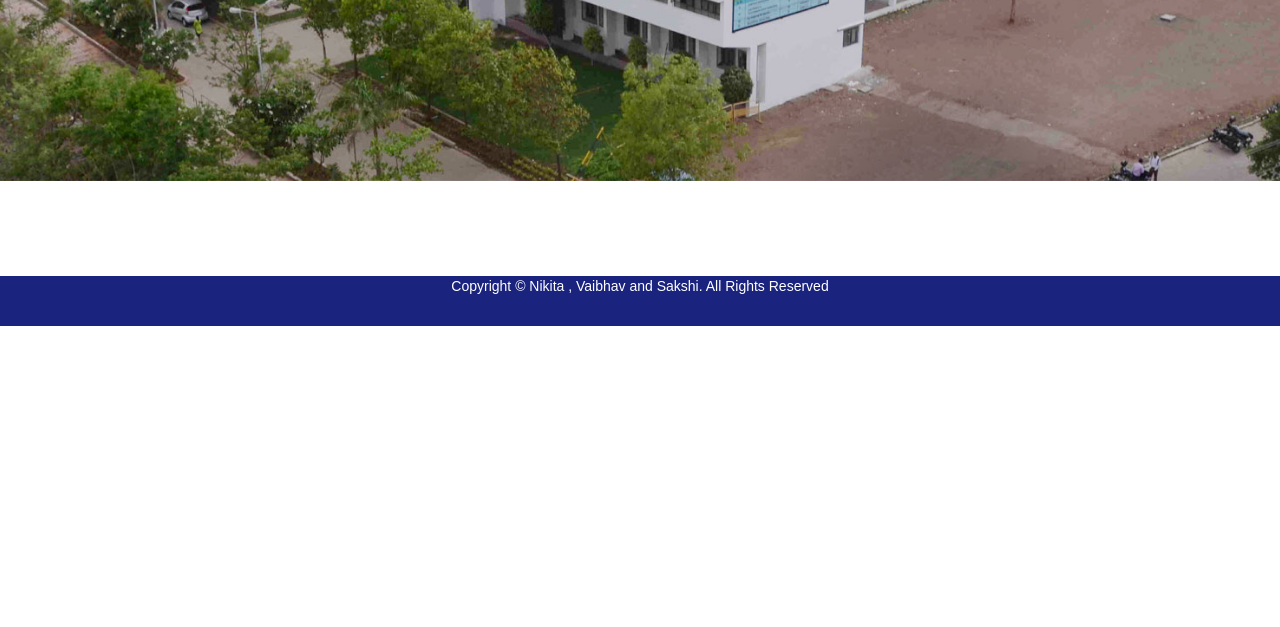
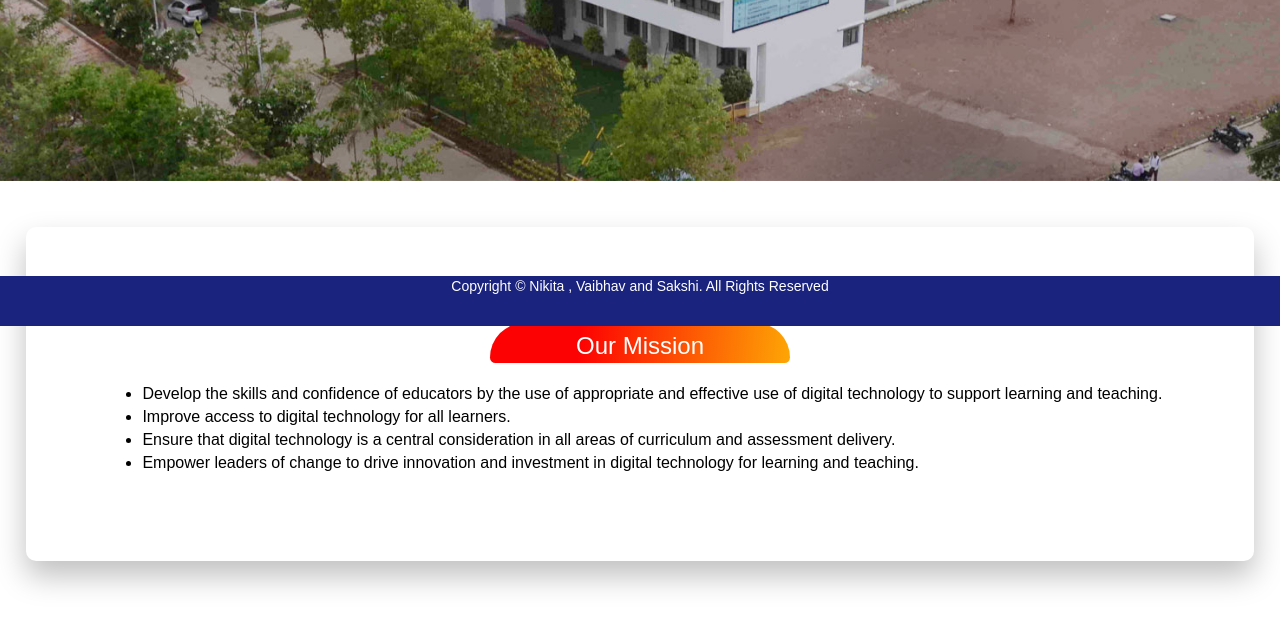
Before and after one commit to VaibhavBedarkar/PLOP, a PHP site: page / in a window 1280 px wide. Shown: the part 474-1101 px from the top of the page. Before the commit the page ends 800 px from the top, so only its background shows below. Run offline with PHP 8.4, Linux system fonts and the light colour scheme; some web fonts are replaced.

Commit message:
Added : Mission on home page

```diff
--- a/aboutus.html
+++ b/aboutus.html
@@ -37,7 +37,7 @@
 
    <!---------------------------------Body Goes here------------------------>
    <section class="banner_content">
-    <center><div class="button_submit"><h3 class="he">Our Professors and Mentors</h3></div></center>
+    <center><div class="button_submit"><h3 class="he">Staff Members</h3></div></center>
       <br>
    <div class="row text-center" >
     <div class="col-sm-4  ">
--- a/css/style.css
+++ b/css/style.css
@@ -15,7 +15,7 @@
     border-radius:50px 50px 8px 8px;
     color: white;
     height:40px;
-    width: auto;
+    width: 300px;
     text-align: center;
     }
 .pla_img{
@@ -84,10 +84,17 @@
 #myNavbar{
 margin-right: 20px;
 }
+.obj{
+    text-align: justify;
+    text-decoration: wavy;
+    color: black;
+    font-size: medium;
+    font-style: normal;
+}
 
 
 .he{
-   padding-top: 1%;
+   padding-top: 10px;
 }
 .btn
 {
--- a/index.html
+++ b/index.html
@@ -48,6 +48,20 @@
 
             </div>
         </div>
+
+        <br>
+        <section class="banner_content">
+            <center><div class="button_submit"><h3 class="he">Our Mission</h3></div></center>
+              <br>
+              <ul style="list-style-type:disc;">
+                <li class="obj">Develop the skills and confidence of educators by the use of appropriate and effective use of digital technology to support learning and teaching.</li>
+                <li class="obj">Improve access to digital technology for all learners.</li>
+                <li class="obj">Ensure that digital technology is a central consideration in all areas of curriculum and assessment delivery.</li>
+                <li class="obj">Empower leaders of change to drive innovation and investment in digital technology for learning and teaching.</li>
+              </ul>
+              </section>
+              <br><br>
+
         <!--Main banner image end-->
 <div class="footer">
     <footer>
--- a/placement.html
+++ b/placement.html
@@ -35,7 +35,7 @@
 
    <!---------------------------------Body Goes here------------------------>
    <section class="banner_content">
-    <center><div class="button_submit"><h4 class="he">~~ Placement Record of Students ~~</h4></div></center>
+    <center><div class="button_submit"><h4 class="he">~~ Placement Record ~~</h4></div></center>
       <br>
    <table  class="table table-hover table-primary">
     <thead>
```
